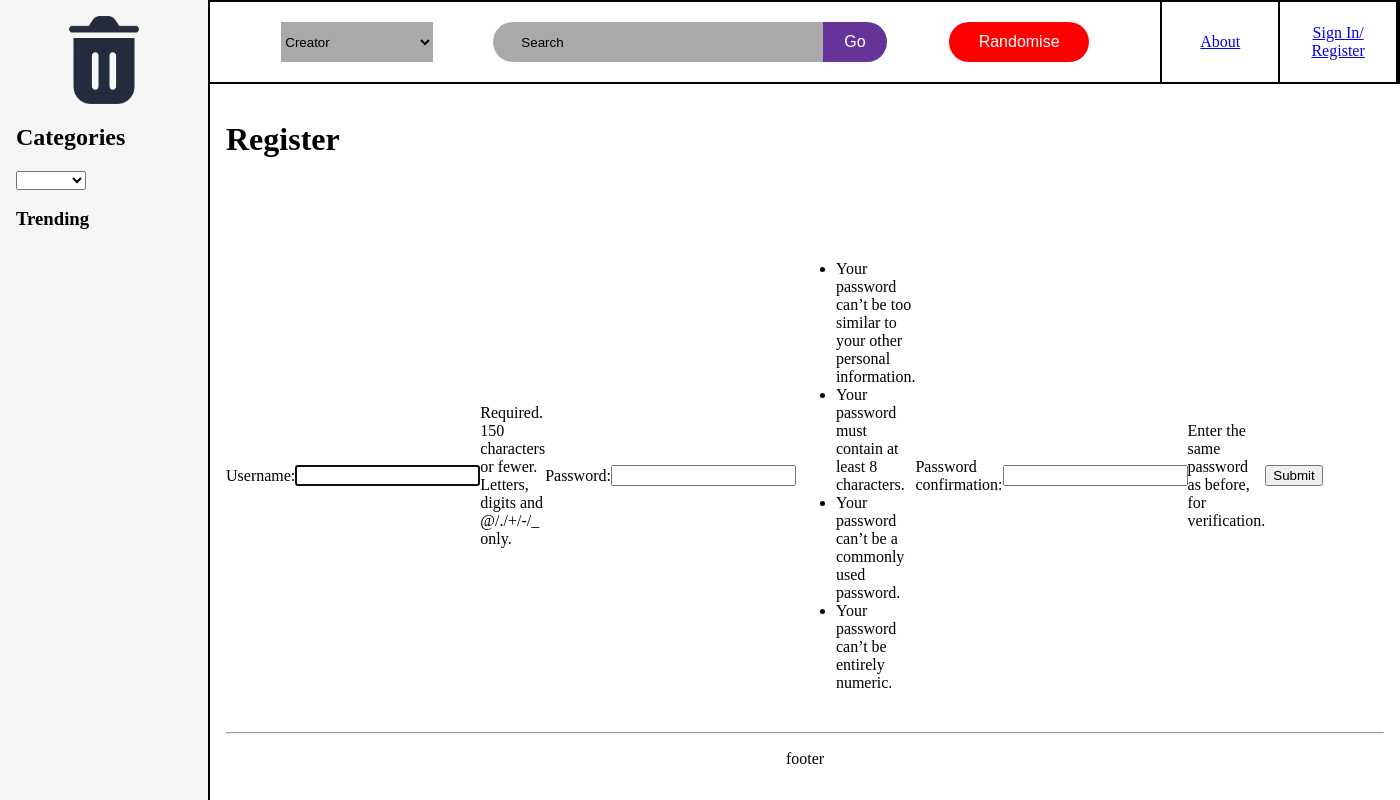
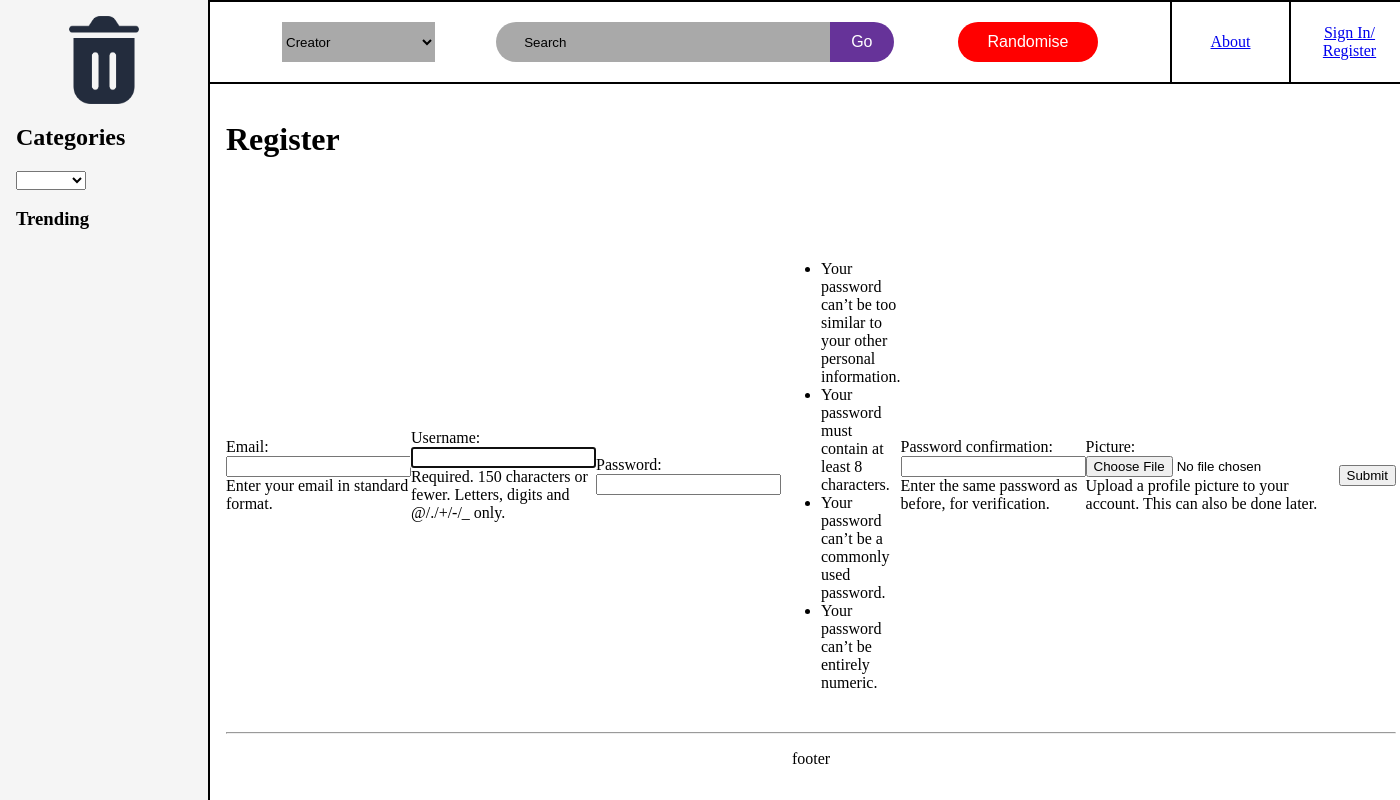
Before and after one commit to PearOtters/Team2A_videoApp, a Django app: page /register/ in a window 1400 px wide. Run offline with Django 3.2, Linux system fonts and the light colour scheme; lists and menus that the app fills with data are empty; parts of the project's set-up code (start-up, migrations or seed data) failed here and were passed over.

Commit message:
added email and profile picture upload to registration page and models

```diff
--- a/YouHate/apps.py
+++ b/YouHate/apps.py
@@ -3,3 +3,6 @@
 
 class VideoConfig(AppConfig):
     name = 'video'
+
+class ready(self):
+    import YouHate.signals
--- /dev/null
+++ b/YouHate/forms.py
@@ -0,0 +1,24 @@
+from django import forms
+from django.contrib.auth.forms import UserCreationForm
+from django.contrib.auth.models import User
+from .models import UserProfile
+
+class CustomUserCreationForm(UserCreationForm):
+    email = forms.EmailField(required=True, help_text="Enter your email in standard format.")
+    picture = forms.ImageField(required=False, allow_empty_file=False, help_text="Upload a profile picture to your account. This can also be done later.")
+
+    class Meta:
+        model = User
+        fields = ("email", "username", "password1", "password2")
+
+    def save(self, commit=True):
+        user = super().save(commit=False)
+        user.email = self.cleaned_data['email']
+        if commit:
+            user.save()
+            profile, created = UserProfile.objects.get_or_create(user=user)
+            uploaded_picture = self.cleaned_data.get('picture')
+            if uploaded_picture:
+                profile.profile_picture = uploaded_picture
+            profile.save()
+        return user
--- a/YouHate/models.py
+++ b/YouHate/models.py
@@ -12,7 +12,6 @@
 
     def __str__(self):
         return self.user.username
-
 
 class Category(models.Model):
     name = models.CharField(max_length=50)
--- a/YouHate/views.py
+++ b/YouHate/views.py
@@ -5,7 +5,7 @@
 from django.contrib.auth.decorators import login_required
 from django.contrib.auth import authenticate, login, logout
 from django.db import DatabaseError
-from django.contrib.auth.forms import UserCreationForm
+from .forms import CustomUserCreationForm
 
 def index(request):
     context_dict = {}
@@ -79,12 +79,12 @@
 
 def user_register(request):
     if request.method == "POST":
-        registerForm = UserCreationForm(request.POST)
+        registerForm = CustomUserCreationForm(request.POST, request.FILES)
         if registerForm.is_valid():
             registerForm.save()
             return redirect("index")
     else:
-        registerForm = UserCreationForm()
+        registerForm = CustomUserCreationForm()
     context_dic = {"form": registerForm}
     return render(request, "YouHate/register.html", context=context_dic)
 
--- a/templates/YouHate/register.html
+++ b/templates/YouHate/register.html
@@ -6,10 +6,10 @@
 {% block body_block %}
 
     <h1>Register</h1>
-    <form action="" method="post">
+    <form action=""  enctype="multipart/form-data" method="post">
         {% csrf_token %}
-        {{ form }}
-        <button>Submit</button>
+        {{ form.as_p }}
+        <button type="submit">Submit</button>
     </form>
 
 {% endblock %}
```
Also changed, not shown: YouHate/signals.py (added, +13 -0 lines), YouHate/migrations/0003_profile.py (added), YouHate/migrations/0004_delete_profile.py (added), videoapp_project/urls.py (line endings or trailing spaces).
